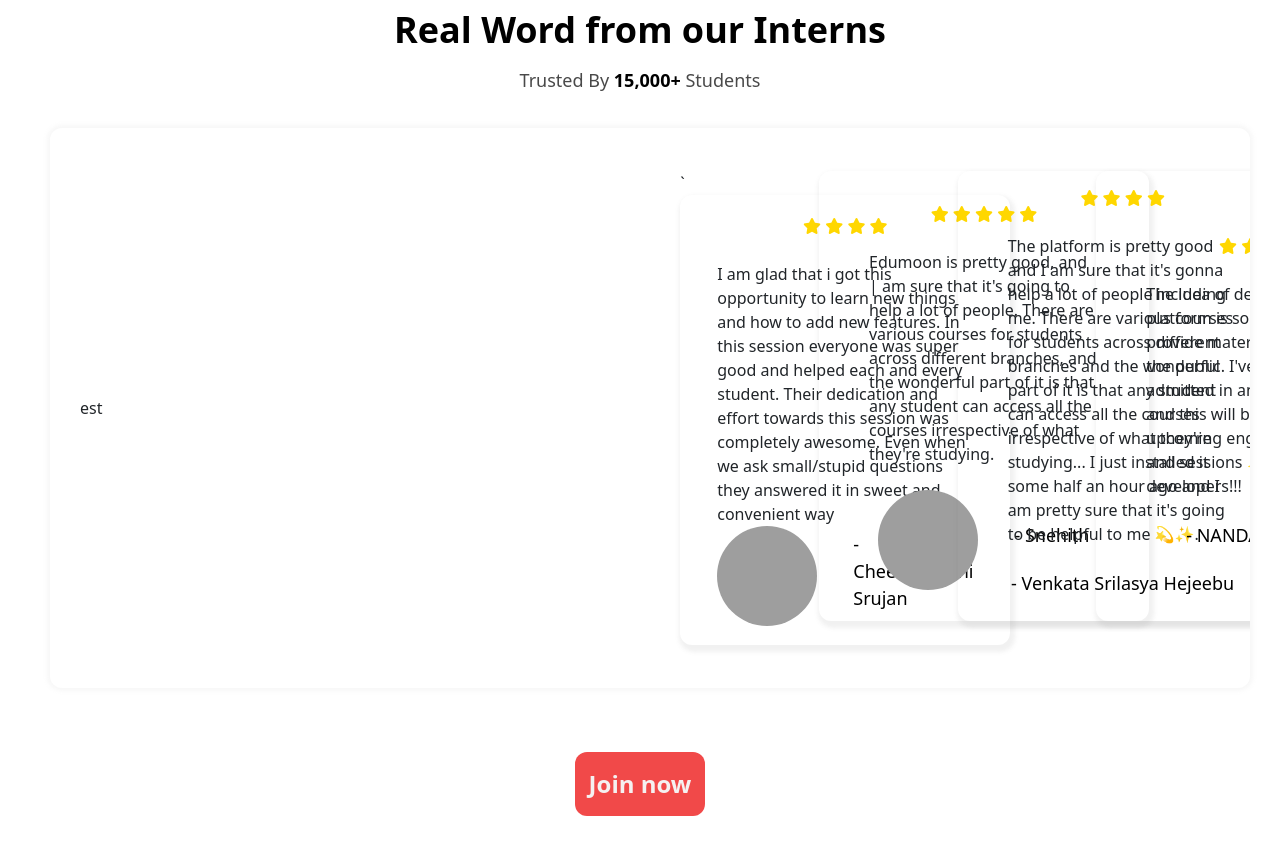
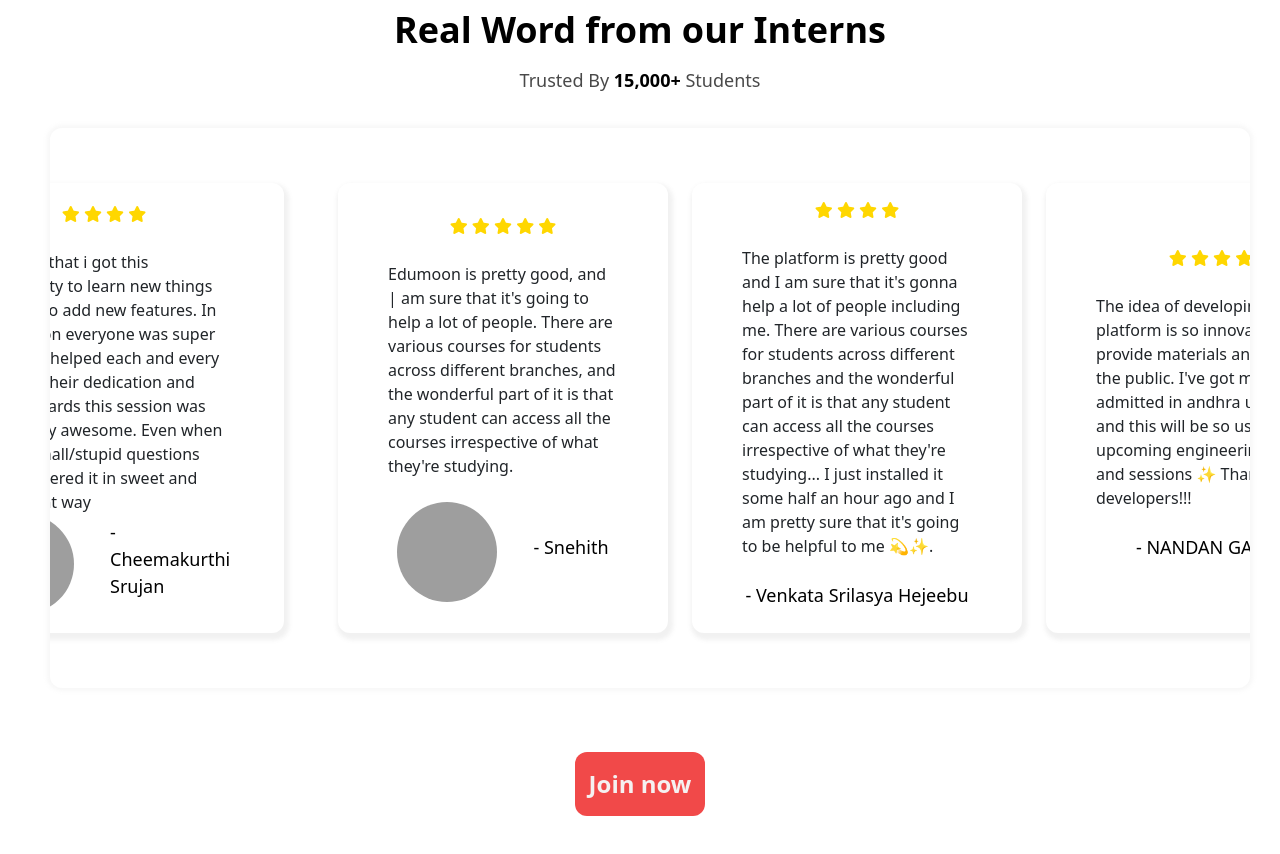
Before and after one commit to SaiSahithPolimera/Robot-Process-Automation-Course, a plain HTML site: page index.html in a window 1280 px wide. Shown: the part 2897-3751 px from the top of the page. Drawn offline with nearby package versions, Linux system fonts and the light colour scheme; grey boxes are pictures that could not be loaded; files whose address does not match are found by name.

Commit message:
Add mistakes

```diff
--- a/index.html
+++ b/index.html
@@ -285,12 +285,8 @@
       <div class="d-lg-none">
         <div class="you"></div>
       </div>
-      <div class="swiper testimonial-container">est
-        <div class="swiper-wrapper"></div>
-        <div class="container">
-          <div class="row">
-            <div class="col-6 col-lg-3">
-            `
+      <div class="swiper testimonial-container">
+        <div class="swiper-wrapper">
               <div class="swiper-slide testimonial-card">
                 <div class="rating-container">
                   <span class="fa fa-star checked"></span>
@@ -316,8 +312,7 @@
                 </div>
                 </div>
               </div>
-            </div>
-            <div class="col-6 col-lg-3">
+            <div class="">
               <div class="swiper-slide testimonial-card">
                 <div class="rating-container">
                   <span class="fa fa-star checked"></span>
@@ -345,7 +340,7 @@
                 </div>
               </div>
             </div>
-            <div class="col-6 col-lg-3">
+            <div class="">
               <div class="swiper-slide testimonial-card">
                 <div class="rating-container">
                   <span class="fa fa-star checked"></span>
@@ -368,7 +363,7 @@
                 </div>
               </div>
             </div>
-            <div class="col-6 col-lg-3">
+            <div class="">
               <div class="swiper-slide testimonial-card">
                 <div class="rating-container">
                   <span class="fa fa-star checked"></span>
@@ -388,7 +383,6 @@
                   </div>
                 </div>
               </div>
-
               <script src="https://cdn.jsdelivr.net/npm/swiper@11/swiper-bundle.min.js"></script>
               <script src="js/index.js"></script>
             </div>
```
